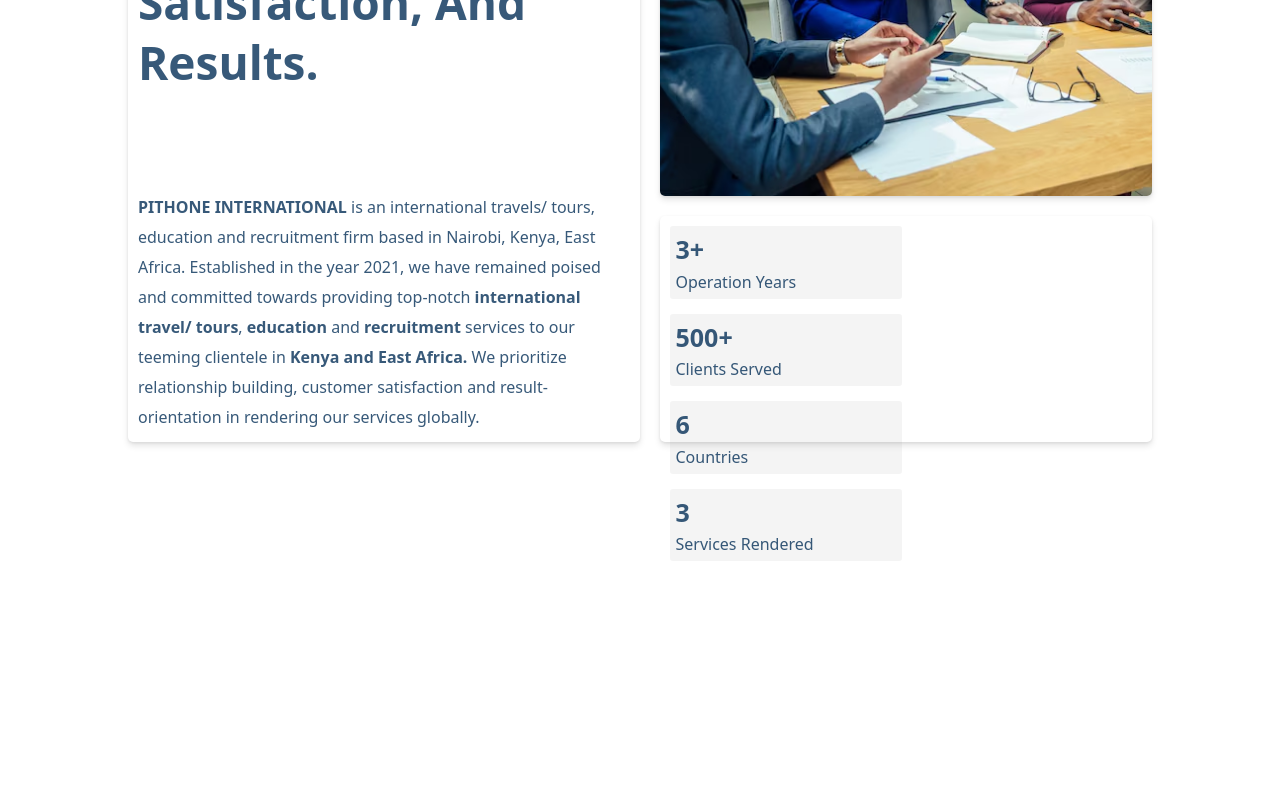
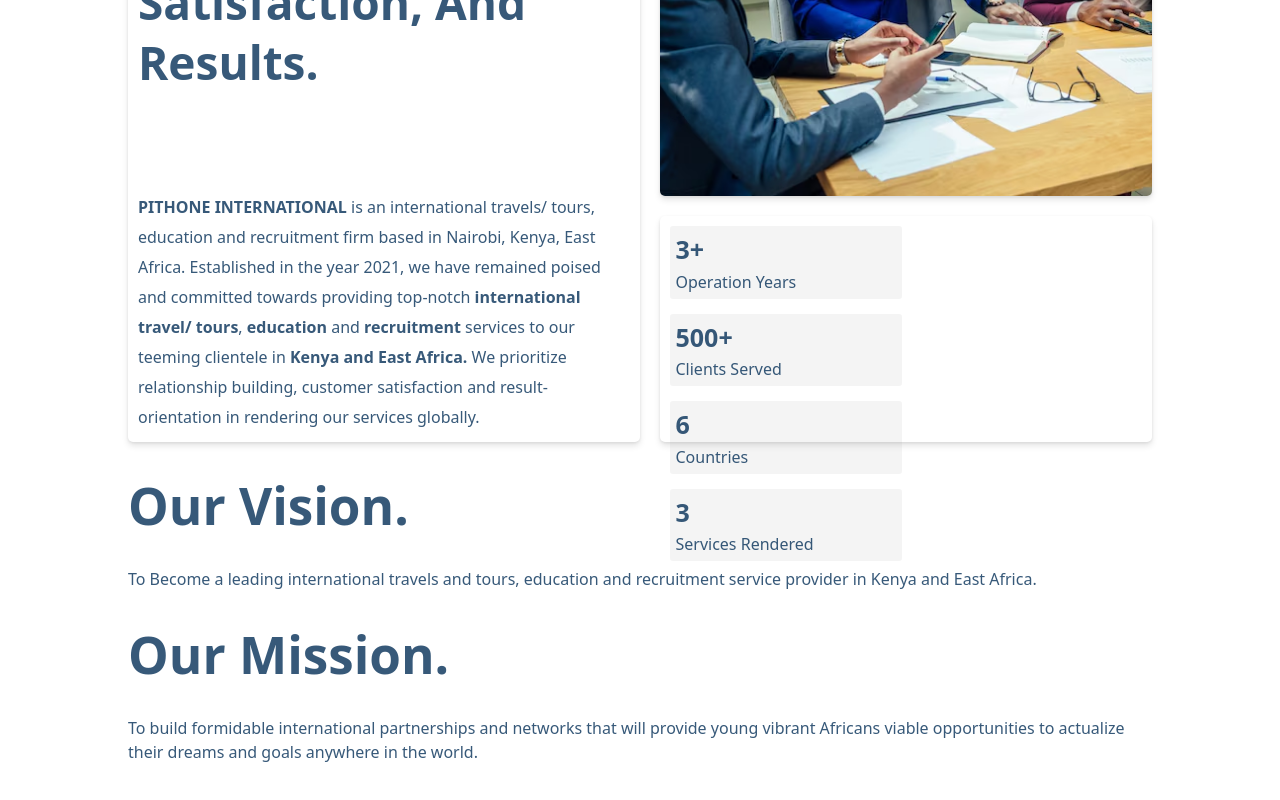
Before and after one commit to 1wes/pithone-international, a React (Vite) app: page / in a window 1280 px wide. Shown: the part 1152-1952 px from the top of the page. Before the commit the page ends 1713 px from the top, so only its background shows below. Built offline with nearby package versions, Linux system fonts and the light colour scheme.

Commit message:
feat(about): display company mission ans vision

```diff
--- a/src/components/about.jsx
+++ b/src/components/about.jsx
@@ -43,6 +43,19 @@
                             </div>
                         </div>
                     </div>
+                    <div className="vision-mission">
+                        <div className="vision">
+                            <VisionMissionCard heading={`Our Vision.`} goal={`
+                            To Become a leading international travels and tours, education and recruitment service provider in Kenya and East
+                            Africa.`} />
+                        </div>
+
+                        <div className="mission">
+                            <VisionMissionCard heading={`Our Mission.`} goal={`
+                            To build formidable international partnerships and networks that will provide young vibrant Africans viable
+                            opportunities to actualize their dreams and goals anywhere in the world.`} />
+                        </div>
+                    </div>
                 </div>
             </main>
         </Fragment>
@@ -65,4 +78,20 @@
     )
 }
 
+const VisionMissionCard = ({heading, goal}) => {
+
+    return (
+        <Fragment>
+            <div className="statement">
+                <h1 className="goal-header">
+                    {heading}
+                </h1>
+                <p className="goal-statement">
+                    {goal}
+                </p>
+            </div>
+        </Fragment>
+    )
+}
+
 export default About;
```
